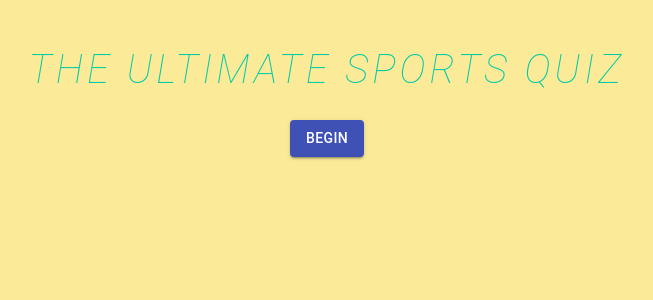
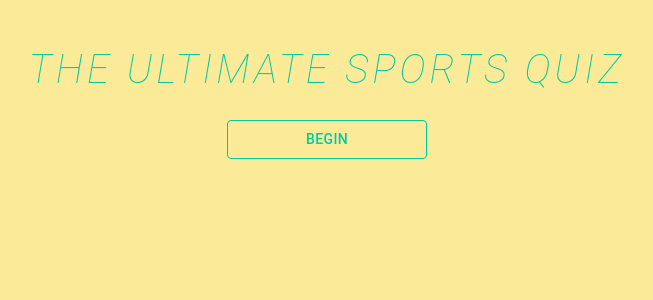
Before and after one commit to warwickandrew/simple-react-quiz, a React (Create React App) app in the folder react-quiz/: page / in a window 1280 px wide. Shown: the top 300 px of the page, without its empty margins (313-966 px from the left). Built offline with nearby package versions, Linux system fonts and the light colour scheme.

Commit message:
update btn style

```diff
--- a/react-quiz/src/App.tsx
+++ b/react-quiz/src/App.tsx
@@ -25,6 +25,15 @@ const useStyles = makeStyles({
     marginLeft: "auto",
     marginRight: "auto",
     display: "block",
+    background: "transparent",
+    color: "#00caa6",
+    boxShadow: "none",
+    width: 200,
+    border: "1px solid #00caa6",
+    "&:hover": {
+      backgroundColor: "#39dec1",
+      color: "#fff",
+    },
   },
   score: {
     position: "relative",
```
